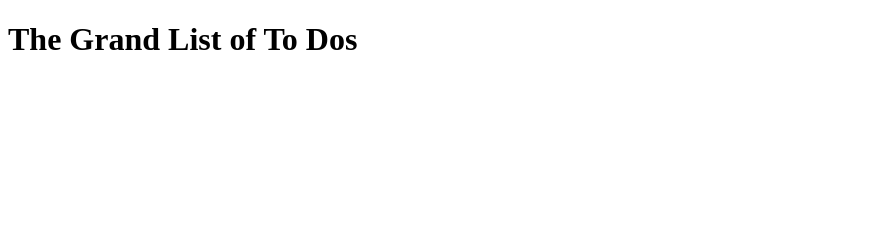
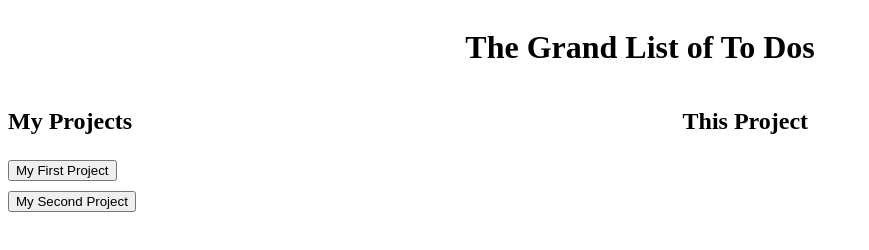
Before and after one commit to rann143/ToDoList, a website with bundled scripts: page dist/index.html in a window 1280 px wide. Shown: the whole page, without its empty margins (0-869 px from the left). Built offline with nearby package versions, Linux system fonts and the light colour scheme.

Commit message:
create addprojecttolist function in screendisplay.js to display projects in list on screen

```diff
--- a/src/index.js
+++ b/src/index.js
@@ -1,8 +1,16 @@
 import { ProjectManager } from './project.js';
 import { ToDoManager } from './todos.js';
+import { createHomePage,
+    addProjectToList,
+    createThisProjectSection, } from './screendisplay.js';
 
 console.log("Big Dawgs STAY barkin");
+
+const container = document.querySelector('#container');
+container.appendChild(createHomePage());
 
 console.log(ToDoManager().getToDos());
 
 console.log(ProjectManager().getMyProjects());
+
+addProjectToList();
--- a/src/screendisplay.js
+++ b/src/screendisplay.js
@@ -2,24 +2,68 @@ import { ToDoManager } from "./todos";
 import { ProjectManager } from "./project";
 
 
-function ScreenController() {
+const createHomePage = () => {
 
-    const createHomePage = () => {
+    const homeContainer = document.createElement('div');
+    homeContainer.setAttribute('id', 'home-container');
 
-        const projectsListTitle = document.createElement('h2');
-        const currentProjectTitle = document.createElement('h3');
+    const projectListDiv = document.createElement('div');
+    const projectsListTitle = document.createElement('h2');
+    projectListDiv.setAttribute('id', 'proj-list-div');
+    projectsListTitle.setAttribute('id', 'proj-list-title');
 
-        projectsListTitle.textContent = "Projects";
-        currentProjectTitle = "This Project"; //placeholder for now
+    const currentProjectDiv = document.createElement('div');
+    const currentProjectTitle = document.createElement('h2');
+    currentProjectDiv.setAttribute('id', 'current-proj-div');
+    currentProjectTitle.setAttribute('id', 'current-proj-title');
+
+    projectsListTitle.textContent = "My Projects";
+    currentProjectTitle.textContent = "This Project"; //placeholder for now
+
+    projectListDiv.appendChild(projectsListTitle);
+    currentProjectDiv.appendChild(currentProjectTitle);
+
+    homeContainer.appendChild(projectListDiv);
+    homeContainer.appendChild(currentProjectDiv);
+
+    return homeContainer;
+
+}
+
+const addProjectToList = () => {
+
+    const projectListDiv = document.querySelector('#proj-list-div');
+
+    const project = ProjectManager();
+
+    const projArray = project.getMyProjects();
+
+    projArray.forEach((proj) => {
+
+        const projBtn = document.createElement('button');
+        projBtn.classList.add('project-button');
+        projBtn.textContent = `${proj.title}`
+        projectListDiv.appendChild(projBtn);
+
+    })
+
+    return projectListDiv;
+
+}
+
+const createThisProjectSection = () => {
+
+    const currentProjectDiv = document.querySelector('#current-proj-div');
 
 
 
-    }
-
-    return {
-        createHomePage,
-    }
-
 }
 
-export { ScreenController };
+
+
+
+export {
+    createHomePage,
+    addProjectToList,
+    createThisProjectSection,
+ };
--- a/src/style.css
+++ b/src/style.css
@@ -1,4 +1,34 @@
+body {
+
+    display: flex;
+    flex-direction: column;
+    justify-content: center;
+    align-items: center;
+
+}
+
 #container {
+    display: flex;
+    justify-content: center;
+    align-items: center;
+}
+
+#home-container {
     display: grid;
     grid-template-columns: 1fr 5fr;
 }
+
+#current-proj-div {
+    justify-self: center;
+    justify-content: center;
+}
+
+#proj-list-div {
+    justify-self: center;
+    justify-content: center;
+}
+
+.project-button {
+    margin-top: 5px;
+    margin-bottom: 5px;
+}
```
Also changed, not shown: dist/index.html, dist/main.js.
